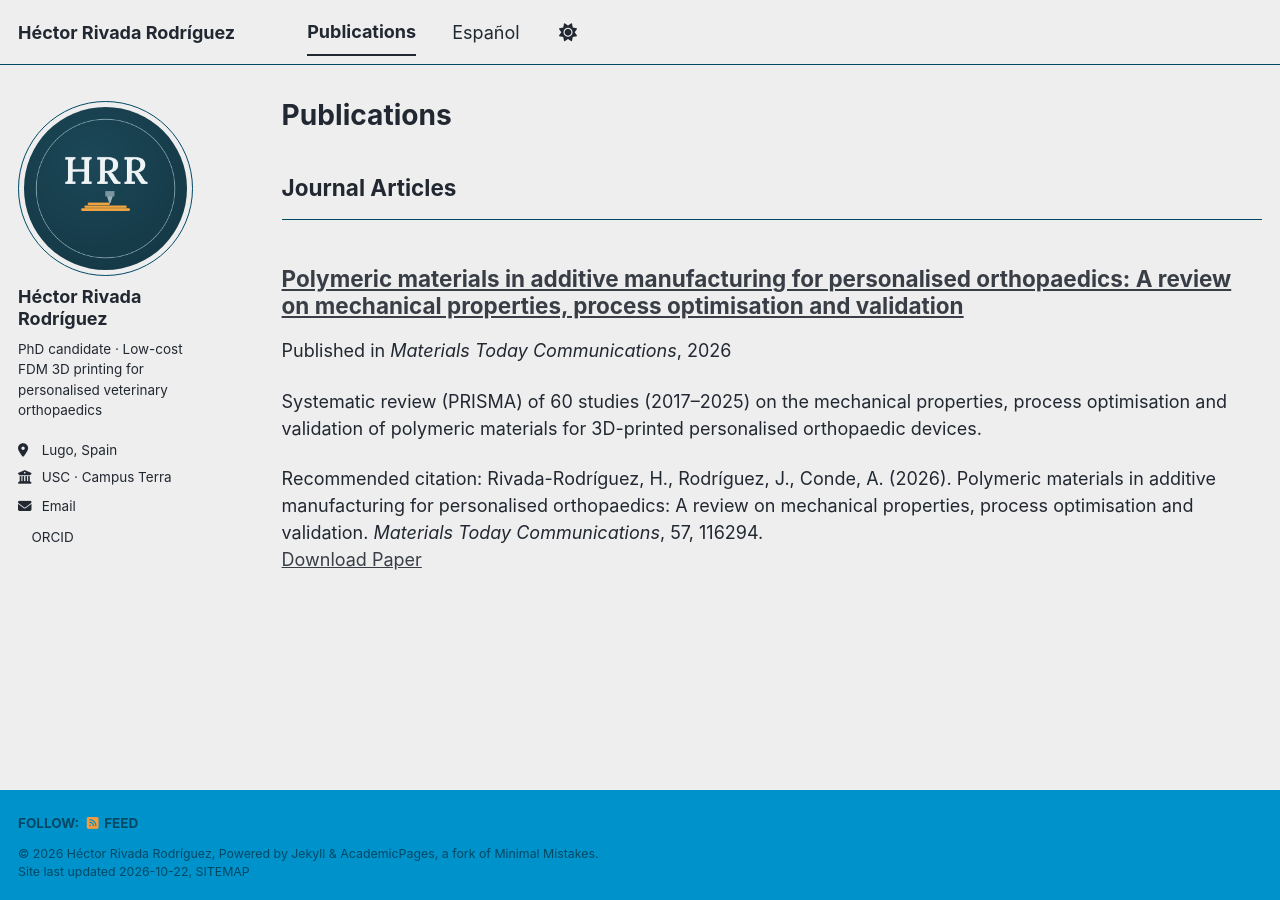
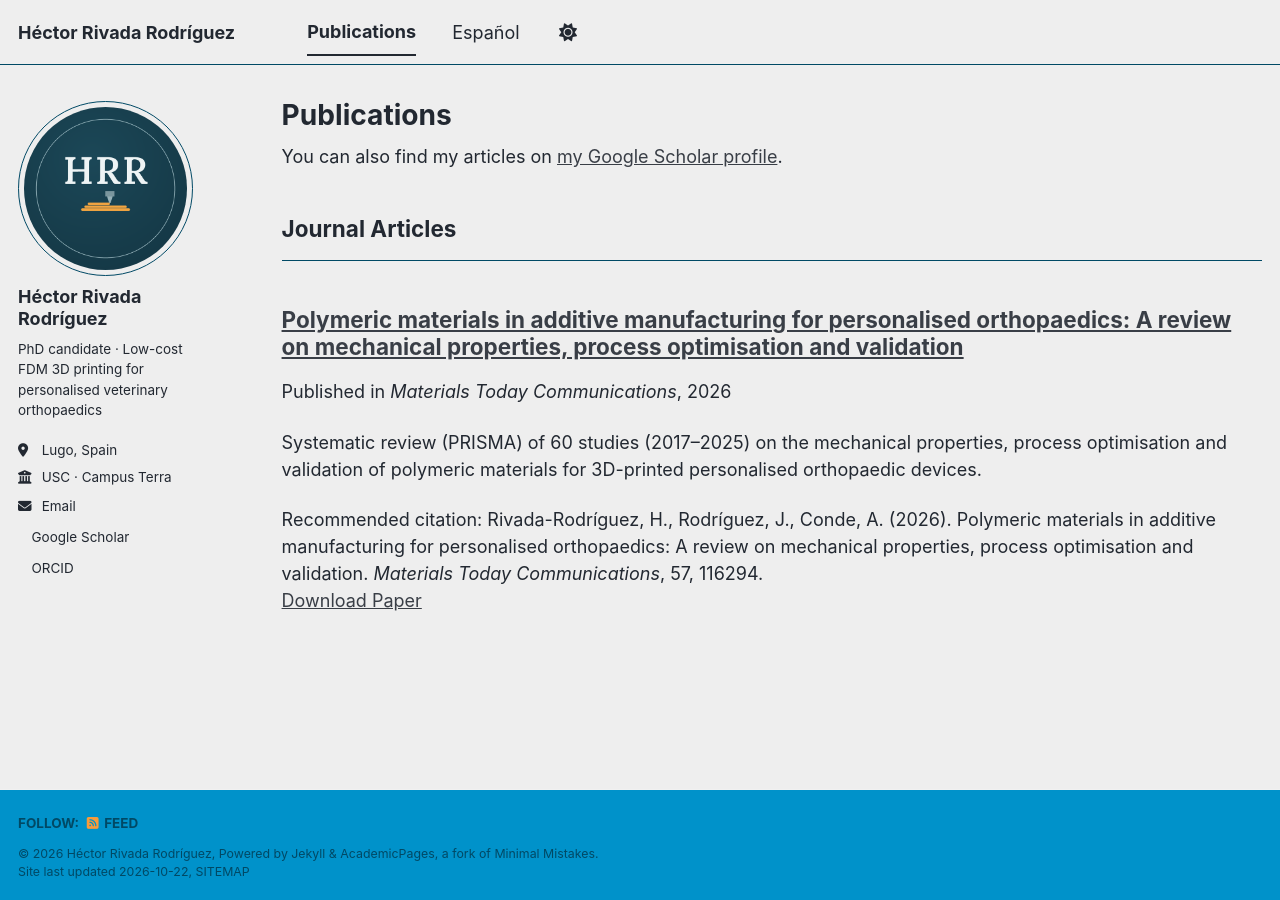
Before and after one commit to Hrivada/hrivada.github.io, a Jekyll site: the page built from _pages/publications.html, in a window 1280 px wide. Built offline with Jekyll 4.4.1, drawn with Linux system fonts in a browser that asks for light colours; a style sheet for code colours, icons or effects is not loaded; some of the changed lines change nothing that is shown.

Commit message:
Update _config.yml

```diff
--- a/_config.yml
+++ b/_config.yml
@@ -29,7 +29,7 @@ author:
   uri              :
   email            : "hector.rivada@rai.usc.es"
   orcid            : "https://orcid.org/0009-0007-9785-6022"
-  googlescholar    :
+  googlescholar    : "https://scholar.google.com/citations?user=lGsTle4AAAAJ"
   researchgate     :
   github           :
   linkedin         :
```
